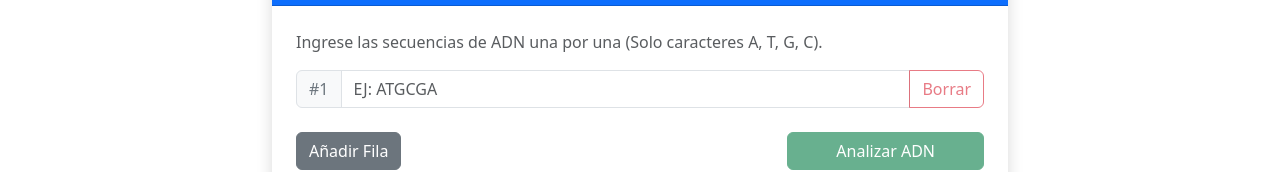
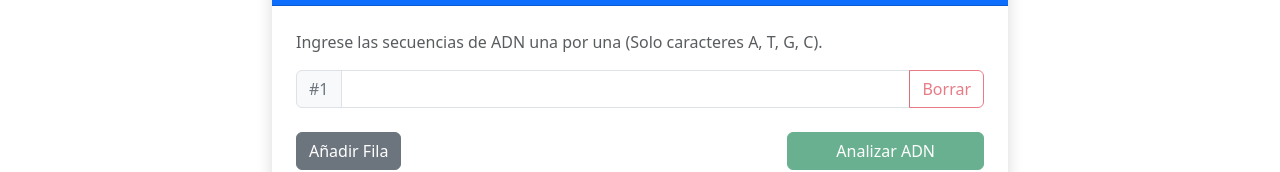
Before and after one commit to Marcos-Ruiz1/Adn-Frontend, an Angular app: page /mutacion in a window 1280 px wide. Shown: the part 160-332 px from the top of the page. Built offline with nearby package versions, Linux system fonts and the light colour scheme.

Commit message:
fix(mutacion): correción comportamiento de la vista

```diff
--- a/src/app/vistas/mutacion-vista/mutacion-vista.html
+++ b/src/app/vistas/mutacion-vista/mutacion-vista.html
@@ -16,11 +16,10 @@
                 <div class="input-group mb-2">
                   <span class="input-group-text bg-light text-secondary">#{{ $index + 1 }}</span>
                   <input
-                    type="text"
-                    [formControlName]="$index"
-                    class="form-control"
-                    placeholder="Ej: ATGCGA"
-                    style="text-transform: uppercase;">
+  type="text"
+  [formControlName]="$index"
+  class="form-control"
+  (input)="toUppercase($event)">
 
                   <button
                     type="button"
--- a/src/app/vistas/mutacion-vista/mutacion-vista.ts
+++ b/src/app/vistas/mutacion-vista/mutacion-vista.ts
@@ -38,6 +38,11 @@ export class MutacionVista {
     }
   }
 
+  toUppercase(event: Event) {
+    const input = event.target as HTMLInputElement;
+    input.value = input.value.toUpperCase();
+  }
+
   enviar() {
     if (this.dnaForm.valid) {
       const dnaArray: string[] = this.dnaForm.value.secuencias as string[];
@@ -62,8 +67,9 @@ export class MutacionVista {
   }
 
   reestablecerFormulario() {
-    this.secuencias.clear();
-    this.agregarFila();
+     this.dnaForm.reset({
+    secuencias: ['']
+  });
   }
 
 }
```
